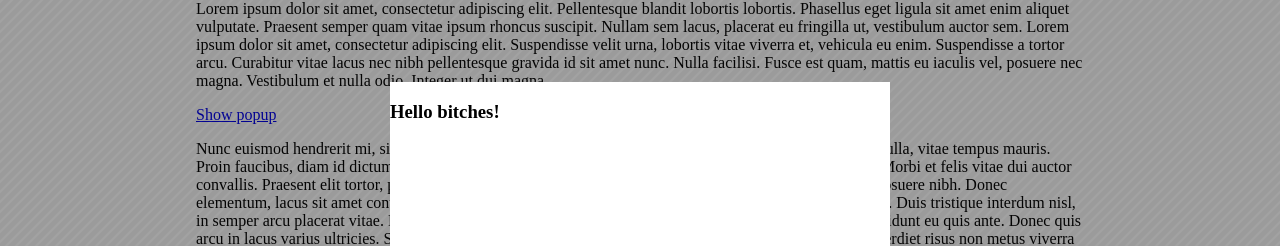
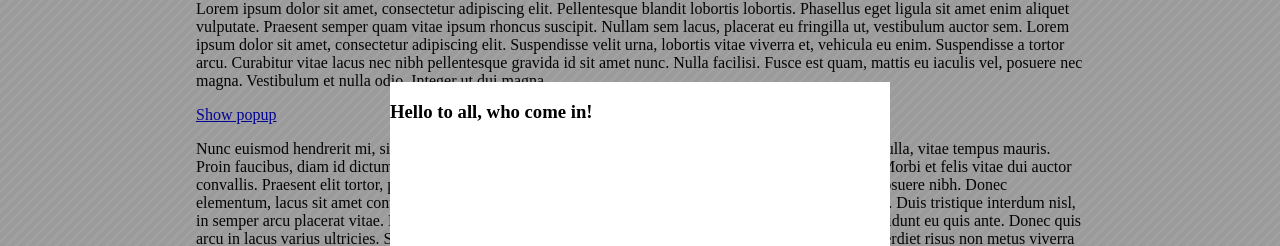
Before and after one commit to dymio/popapilus, a plain HTML site: page demo/index.html in a window 1280 px wide. Both pictures are taken after a click on the link "Show popup". Shown: the part 118-364 px from the top of the page. Drawn offline with nearby package versions, Linux system fonts and the light colour scheme.

Commit message:
small fixes

```diff
--- a/demo/index.html
+++ b/demo/index.html
@@ -21,7 +21,7 @@
       $(document).ready(function() {
         popapilus = $.popapilus();
         $("#show_popup").click(function() {
-          popapilus.show('<h3>Hello bitches!</h3>');
+          popapilus.show('<h3>Hello to all, who come in!</h3>');
         });
       });
     </script>
```
Also changed, not shown: 1 other file.
